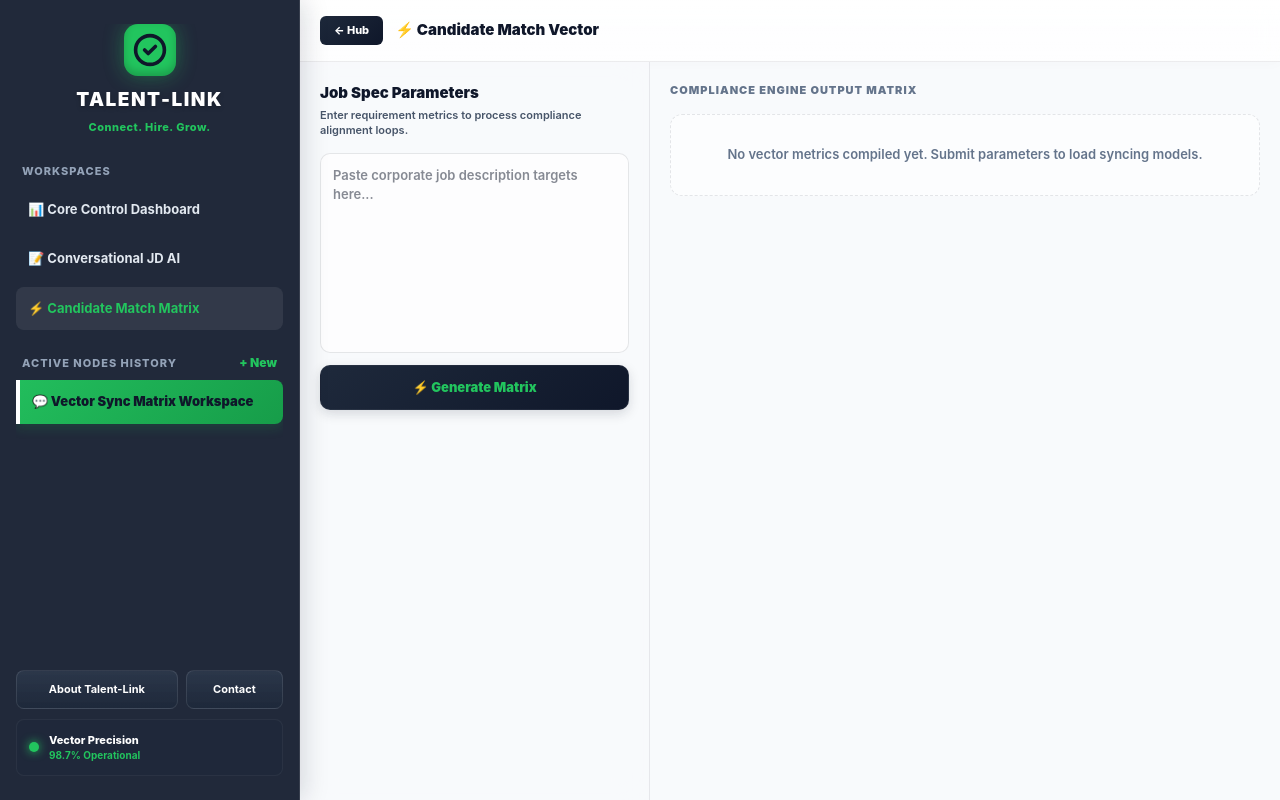
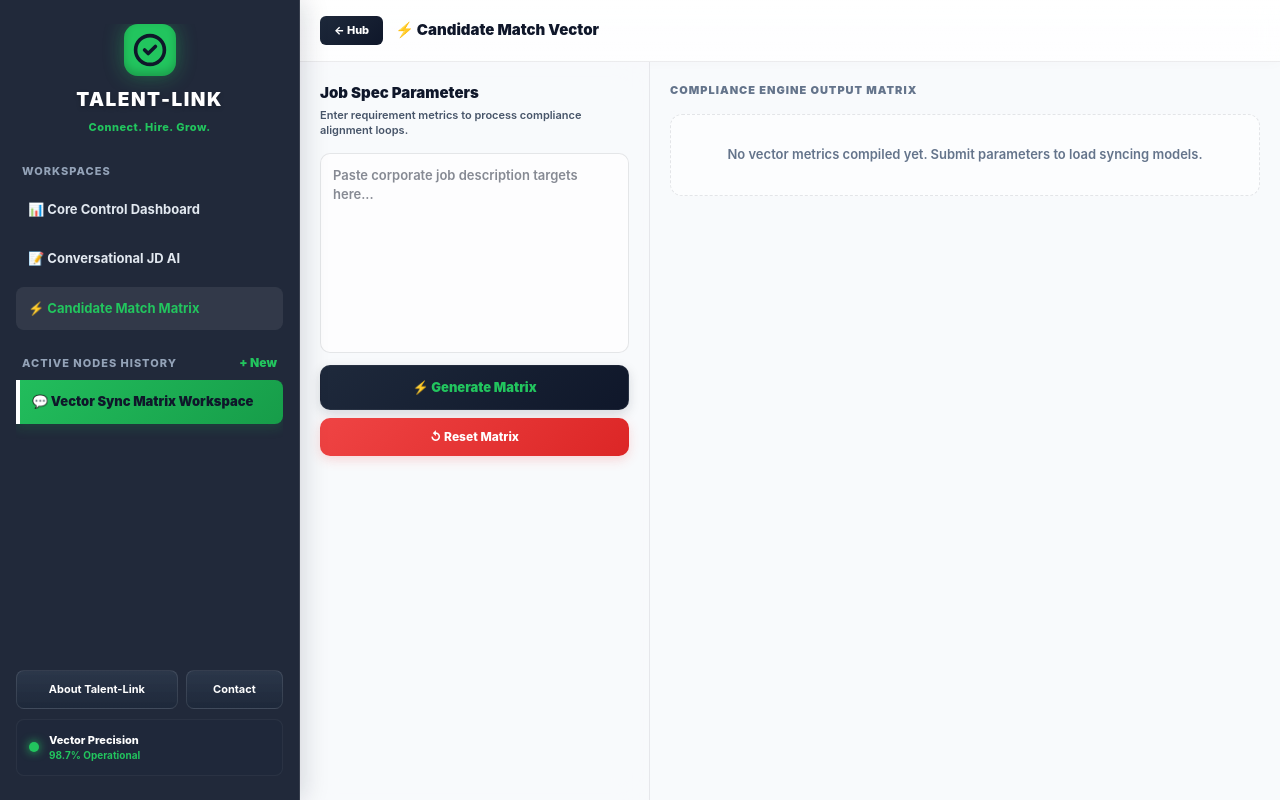
Before and after one commit to venkatasaiarun-cmd/talent-link-ai, a Next.js app: page / in a window 1280 px wide. Both pictures are taken after a click on the button "⚡ Candidate Match Matrix". Built offline with nearby package versions, Linux system fonts and the light colour scheme.

Commit message:
feat: Reset option

```diff
--- a/app/page.tsx
+++ b/app/page.tsx
@@ -348,6 +348,13 @@ export default function TalentLink() {
     }
   };
 
+  const handleResetMatrix = () => {
+    updateCurrentSession({
+      jdInput: '',
+      matchResults: []
+    });
+  };
+
   const copyToClipboard = (text: string, id: number | string) => {
     navigator.clipboard.writeText(text);
     setCopiedId(id);
@@ -647,6 +654,7 @@ export default function TalentLink() {
                 }}
               />
 
+              <div style={{ display: 'flex', flexDirection: 'column', gap: '8px' }}>
                 <button
                   onClick={handleMatchCandidates}
                   style={{
@@ -656,6 +664,16 @@ export default function TalentLink() {
                 >
                   {isMatching ? 'Processing Vector Analysis...' : '⚡ Generate Matrix'}
                 </button>
+                <button
+                  onClick={handleResetMatrix}
+                  style={{
+                    width: '100%', background: 'linear-gradient(135deg, #ef4444 0%, #dc2626 100%)', color: '#ffffff', border: 'none',
+                    padding: '10px', borderRadius: '10px', fontWeight: '800', fontSize: '12px', cursor: 'pointer', boxShadow: '0 4px 12px rgba(239, 68, 68, 0.2)'
+                  }}
+                >
+                  ↺ Reset Matrix
+                </button>
+              </div>
             </div>
 
             <div style={{ flex: 1, padding: '20px', overflowY: 'auto', boxSizing: 'border-box' }}>
```
Lines whose indentation alone changed are shown as unchanged.
